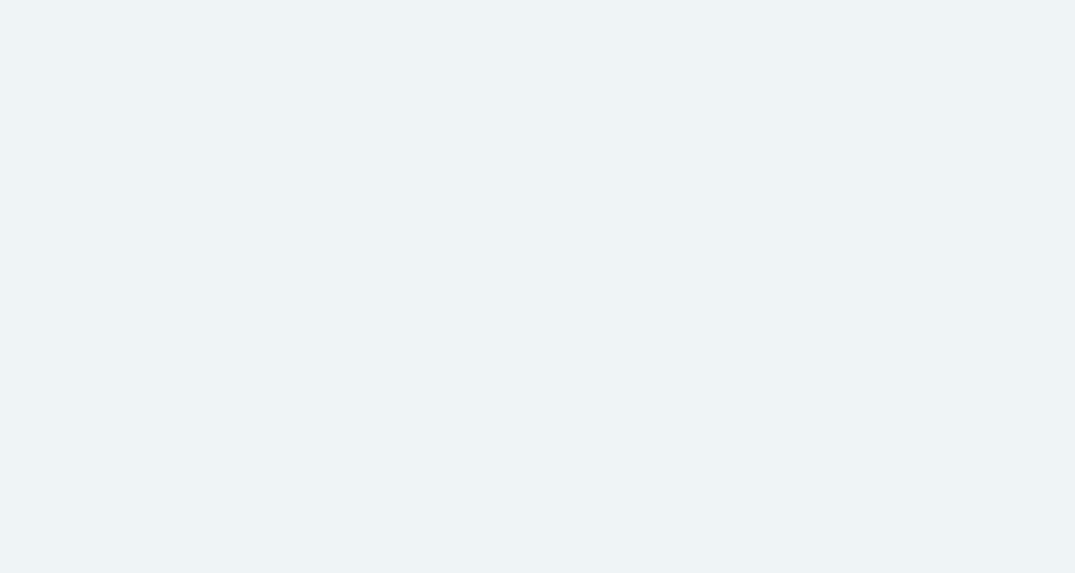
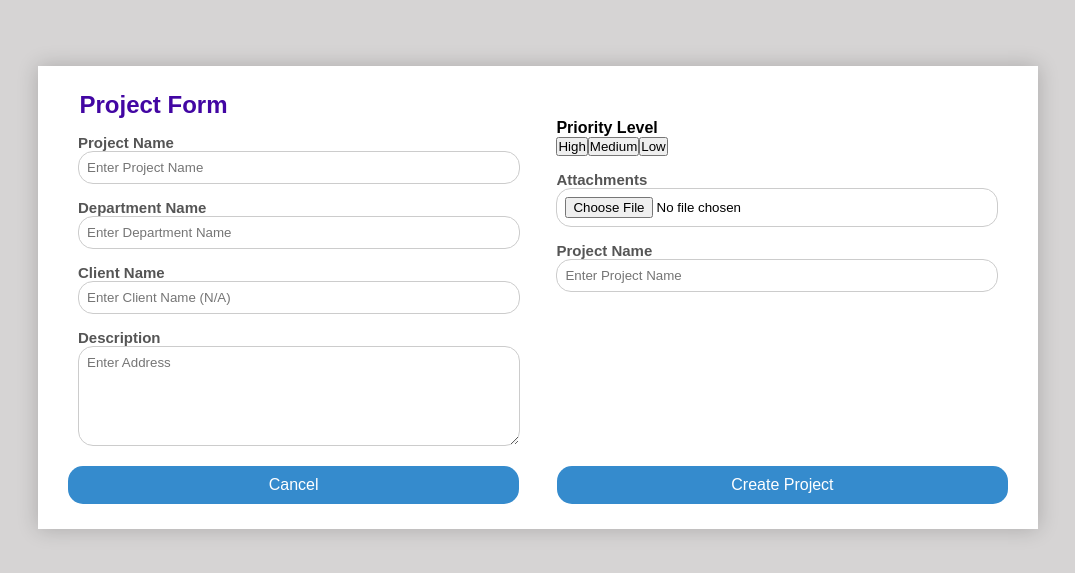
Before and after one commit to binubandara/virtuTask-app, a React (Vite) app in the folder frontend/: page /Projects in a window 1280 px wide. Before the commit this address had no page. Shown: the part 103-676 px from the top of the page, without its empty margins (102-1177 px from the left). Built offline with nearby package versions, Linux system fonts and the light colour scheme.

Commit message:
Updated project form seperately

```diff
--- a/frontend/src/App.jsx
+++ b/frontend/src/App.jsx
@@ -5,6 +5,8 @@ import Register from "./components/Login/Register";
 import Password from "./components/Login/Password";
 import MyProjectsManager from "./components/Task-management/MyProjectsManager";
 import ProjectForm from "./components/Task-management/ProjectForm";
+import Projects from "./components/Task-management/Projects";
+
 
 function App() {
     return (
@@ -15,6 +17,7 @@ function App() {
                 <Route path="/password" element={<Password />} />
                 <Route path="/My-projects-manager" element={<MyProjectsManager />} />
                 <Route path="/Project-form" element={<ProjectForm />} />
+                <Route path="/Projects" element={<Projects />} />
 
             </Routes>
         </Router>
--- a/frontend/src/components/Task-management/MyProjectsManager.css
+++ b/frontend/src/components/Task-management/MyProjectsManager.css
@@ -104,6 +104,7 @@ body {
 
 .project-tile {
   background-color: #fff;
+
   border-radius: 24.5px;
   box-shadow: 0 2px 8px rgba(0, 0, 0, 0.1);
   padding: 20px;
@@ -127,6 +128,7 @@ body {
   overflow-wrap: anywhere; /* Ensures text breaks when needed */
   text-align: left;
   width: 100%;
+  padding-left: 10px;
 }
 
 
@@ -135,6 +137,7 @@ body {
   margin-top: 18px;
   word-wrap: break-word;
   max-width: 100%;
+  padding-left: 15px;
 
 
 }
@@ -144,10 +147,15 @@ body {
   height: 50px;
   min-width: 80px;
   min-height: 50px;
-
   display: flex;
   justify-content: center;
   align-items: center;
   margin-top: 10px;
-  padding: 8px;
+
 }
+
+
+
+.project-icon:hover .project-svg-icon {
+  opacity: 0.8; /* Adds a hover effect */
+}
--- a/frontend/src/components/Task-management/MyProjectsManager.jsx
+++ b/frontend/src/components/Task-management/MyProjectsManager.jsx
@@ -5,16 +5,43 @@ import ProjectForm from './ProjectForm';
 function MyProjectsManager() {
   const [showForm, setShowForm] = useState(false);
   const [projects, setProjects] = useState([]);
+  const colorPalette = ["#ffc8dd", "#bde0fe", "#a2d2ff", "#94d2bd","#e0b1cb","#adb5bd","#98f5e1","#f79d65","#858ae3","#c2dfe3","#ffccd5","#e8e8e4","#fdffb6","#f1e8b8","#d8e2dc","#fff0f3","#ccff66"];
 
-  const addProject = (project) => {
-    setProjects([...projects, project]);
+  const getRandomColor = (() => {
+    let lastUsedColors = new Set();
+
+    return () => {
+      let availableColors = colorPalette.filter(c => !lastUsedColors.has(c));
+
+      if (availableColors.length === 0) {
+        lastUsedColors.clear(); // Reset when all colors are used
+        availableColors = [...colorPalette];
+      }
+
+      const randomColor = availableColors[Math.floor(Math.random() * availableColors.length)];
+      lastUsedColors.add(randomColor);
+
+      return randomColor;
+    };
+  })();
+
+
+  const createProject = (formData) => ({
+    id: Date.now(),
+    projectname: formData.projectname,
+    department: formData.department,
+    description: formData.description,
+    color: getRandomColor() // Assign color at creation
+  });
+
+  const addProject = (formData) => {
+    const newProject = createProject(formData);
+    setProjects([...projects, newProject]);
     setShowForm(false);
   };
-  const truncateText = (text, maxLength) => {
-    return text.length > maxLength ? text.substring(0, maxLength) + "..." : text;
-  };
 
-
+  const truncateText = (text, maxLength) =>
+    text.length > maxLength ? `${text.substring(0, maxLength)}...` : text;
 
   return (
     <>
@@ -50,25 +77,29 @@ function MyProjectsManager() {
         {showForm && <ProjectForm closeForm={() => setShowForm(false)} addProject={addProject} />}
 
         <div className="project-tiles">
-          {projects.map((project, index) => (
-            <div className="project-tile" key={index}>
-
+          {projects.map((project) => (
+            <div className="project-tile" key={project.id}>
               <div className="tile-content">
-                {/* Default SVG icon */}
                 <div className="project-icon">
-                  {/* Insert the SVG Icon below */}
-                  <svg xmlns="http://www.w3.org/2000/svg" fill="none" viewBox="0 0 24 24" stroke-width="1.5" stroke="currentColor" className="size-6">
-                  <path stroke-linecap="round" stroke-linejoin="round" d="M19.5 14.25v-2.625a3.375 3.375 0 0 0-3.375-3.375h-1.5A1.125 1.125 0 0 1 13.5 7.125v-1.5a3.375 3.375 0 0 0-3.375-3.375H8.25m0 12.75h7.5m-7.5 3H12M10.5 2.25H5.625c-.621 0-1.125.504-1.125 1.125v17.25c0 .621.504 1.125 1.125 1.125h12.75c.621 0 1.125-.504 1.125-1.125V11.25a9 9 0 0 0-9-9Z" />
-                  </svg>
-
-
+                <svg
+                  xmlns="http://www.w3.org/2000/svg"
+                  fill={project.color}
+                  viewBox="0 0 24 24"
+                  stroke="black"
+                  strokeWidth="0.2"  // Remove black stroke
+                  className="project-svg-icon"  // Add this class
+                >
+                  <path
+                    strokeLinecap="round"
+                    strokeLinejoin="round"
+                    d="M19.5 14.25v-2.625a3.375 3.375 0 0 0-3.375-3.375h-1.5A1.125 1.125 0 0 1 13.5 7.125v-1.5a3.375 3.375 0 0 0-3.375-3.375H8.25m0 12.75h7.5m-7.5 3H12M10.5 2.25H5.625c-.621 0-1.125.504-1.125 1.125v17.25c0 .621.504 1.125 1.125 1.125h12.75c.621 0 1.125-.504 1.125-1.125V11.25a9 9 0 0 0-9-9Z"
+                  />
+                </svg>
                 </div>
-
 
                 <div className="project-details">
                   <h3>{truncateText(project.projectname, 20)}</h3>
                   <h4>{truncateText(project.department, 20)}</h4>
-
                 </div>
               </div>
               <p>{truncateText(project.description)}</p>
--- /dev/null
+++ b/frontend/src/components/Task-management/Projects.css
@@ -0,0 +1,129 @@
+.projects-body {
+    background: rgb(214, 212, 212);
+    min-height: 100vh;
+    width: 100vw;
+    display: flex;
+    justify-content: center;
+    align-items: center;
+  }
+
+  .projects-container {
+    background-color: #fff;
+
+    padding: 25px 30px;
+    box-shadow: 0 0 20px rgba(0, 0, 0, 0.2);
+    width: 1000px;
+  }
+
+  .projects-container h1 {
+    font-size: x-large;
+    text-align: left;
+    color: #4206a3;
+    margin-left: 11.5px;
+  }
+
+  /* Form Structure */
+  .form-row {
+    display: flex;
+    justify-content: space-between;
+    gap: 20px;
+    align-items: stretch;
+    padding-right: 10px;
+    padding-left: 10px;
+  }
+
+  .form-column {
+    width: 48%;
+    display: flex;
+    flex-direction: column;
+    justify-content: flex-start;
+  }
+
+  /* Address & Postal Code, Role & Attachments */
+  .input-row {
+    display: flex;
+    justify-content: space-between;
+    gap: 15px;
+    align-items: flex-start;
+  }
+
+  .input-half {
+    width: 50%;
+    display: flex;
+    flex-direction: column;
+  }
+
+  /* Inputs & Labels */
+  .projects-container label {
+    font-size: 15px;
+    font-weight: bold;
+    color: #555;
+    margin-top: 15px;
+  }
+
+  .projects-container input, select, textarea {
+    width: 100%;
+    padding: 8px;
+    border-radius: 15px;
+    border: 1px solid #ccc;
+  }
+
+  .textarea {
+    height: 100px;
+  }
+
+  .about-textarea {
+    height: 180px; /* Increased height for About section */
+  }
+
+  /* Gender Options (Properly Aligned to the Left) */
+  .plevel-options {
+    display: flex;
+    flex-direction: row;
+    align-items: flex-start;  /* Align everything to the left */
+    margin-top: 4px;
+    margin-left: 27px;
+  }
+
+  .plevel-options label {
+    display: flex;
+    align-items: center;
+    gap: 8px;  /* Reduce space between radio button and label */
+  }
+
+  .plevel-options input[type="radio"] {
+    margin: 0; /* Remove extra margins */
+    transform: scale(1.1); /* Make radio buttons slightly bigger for better visibility */
+    cursor: pointer;
+  }
+
+  /* Buttons (Reset, Register, and Google Signup all same style) */
+  .form-buttons {
+    display: flex;
+    justify-content: space-between;
+    margin-top: 20px;
+  }
+
+  .form-btn {
+    width: 48%;
+    padding: 10px;
+    font-size: 16px;
+    background: #358bcd;
+    color: white;
+    border: none;
+    cursor: pointer;
+    border-radius: 15px;
+    text-align: center;
+  }
+
+  .form-btn:hover {
+    background: #1d98c1;
+    color: rgb(19, 19, 19);
+  }
+
+  /* Google Signup (Aligned with Register) */
+  .google-register-section {
+    display: flex;
+    justify-content: space-between;
+    margin-top: 10px;
+  }
--- /dev/null
+++ b/frontend/src/components/Task-management/Projects.jsx
@@ -0,0 +1,66 @@
+import React from 'react';
+import { useNavigate } from 'react-router-dom';
+import './Projects.css';
+
+function Projects() {
+  const navigate = useNavigate();
+  const handleReset = () => {
+    document.getElementById("projectsForm").reset();
+  };
+
+  return (
+    <div className="projects-body">
+      <div className="projects-container">
+        <h1>Project Form</h1>
+        <form id="projectsForm">
+          <div className="form-row">
+            {/* Left Section */}
+            <div className="form-column">
+              <label htmlFor="projectname">Project Name</label>
+              <input type="text" placeholder="Enter Project Name" name="projectname" />
+
+              <label htmlFor="departmentname">Department Name</label>
+              <input type="text" placeholder="Enter Department Name" name="departmentname" />
+
+              <label htmlFor="clientname">Client Name</label>
+              <input type="text" placeholder="Enter Client Name (N/A)" name="clientname" />
+
+              <label htmlFor="address">Description</label>
+              <textarea name="address" placeholder="Enter Address" className="textarea"></textarea>
+
+            </div>
+
+            {/* Right Section */}
+            <div className="form-column">
+              <div className="input-row">
+              <div className='plevel'>
+                <h4>Priority Level</h4>
+                <button type="button">High</button>
+                <button type="button">Medium</button>
+                <button type="button">Low</button>
+              </div>
+
+              </div>
+
+              <label htmlFor="attachment">Attachments</label>
+              <input type="file" name="resume" />
+
+              <label htmlFor="projectname">Project Name</label>
+              <input type="text" placeholder="Enter Project Name" name="projectname" />
+            </div>
+          </div>
+
+          {/* Buttons Section */}
+          <div className="form-buttons">
+            <button type="button" onClick={handleReset} className="form-btn">Cancel</button>
+            <button type="button" onClick={() => navigate('/password')} className="form-btn">Create Project</button>
+          </div>
+
+
+        </form>
+      </div>
+    </div>
+  );
+}
+
+export default Projects;
```
